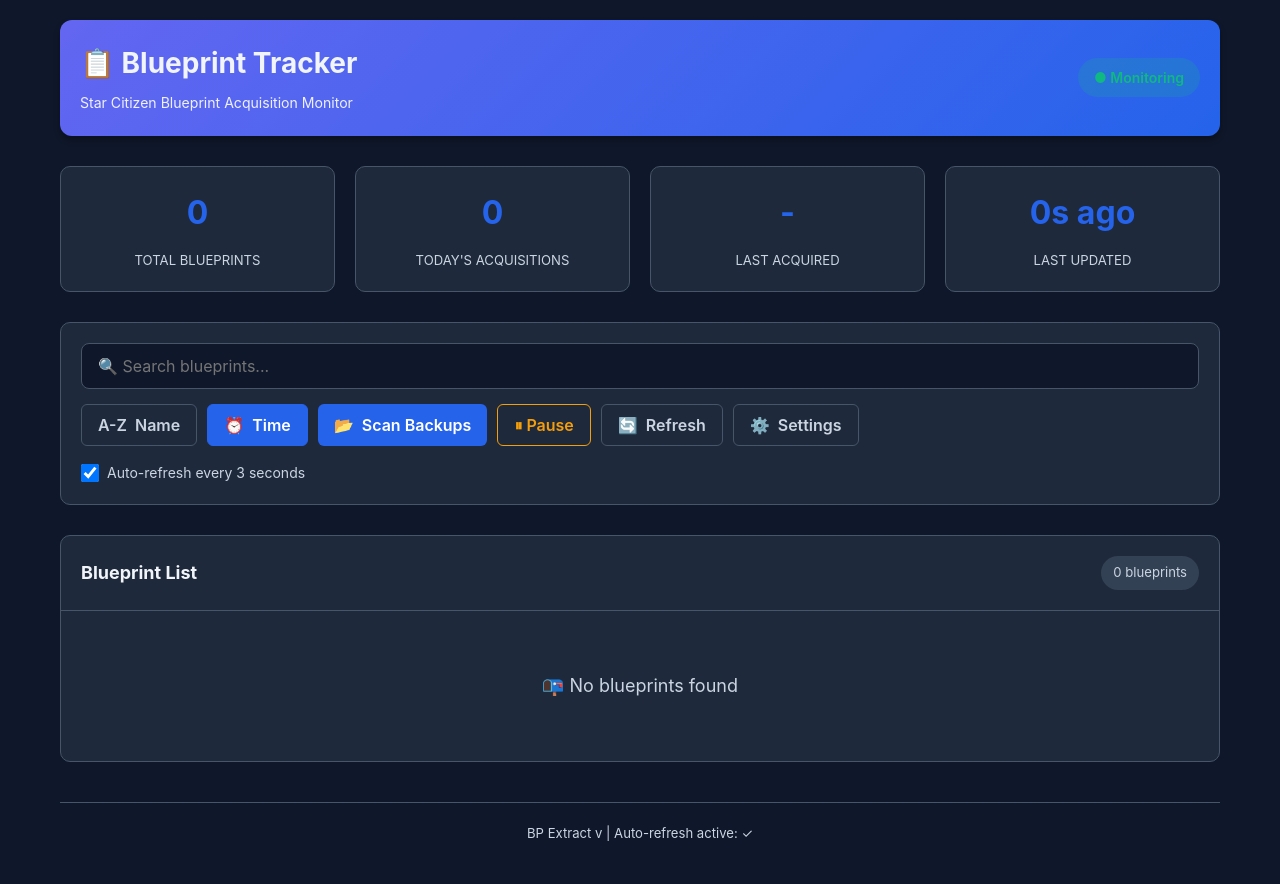
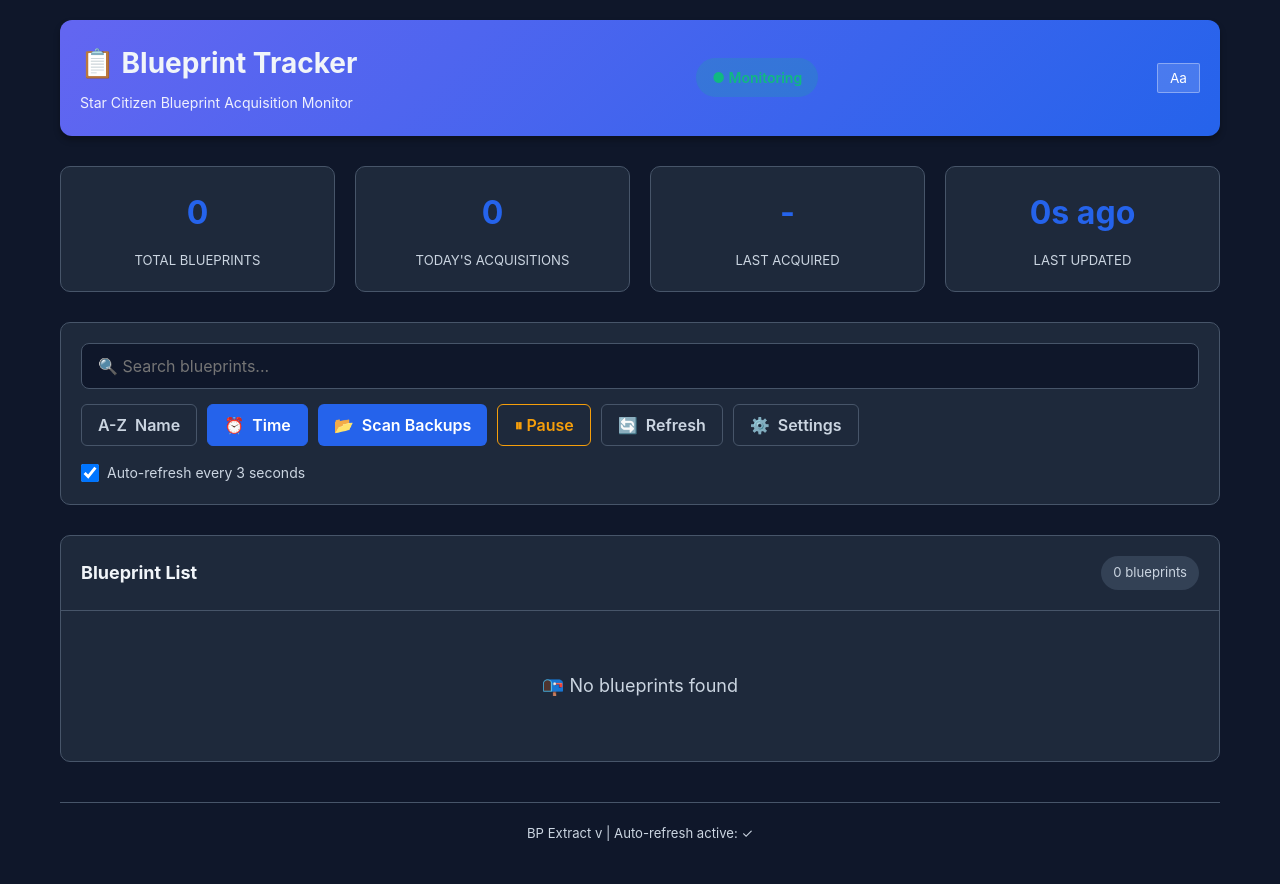
Before and after one commit to jonigirl/bp-extract, a Flask app: template templates/index.html in a window 1280 px wide. Run offline with Flask 3, Linux system fonts and the light colour scheme; the template is opened without the code that fills it, so the values that code supplies are empty; some web fonts are replaced.

Commit message:
Add Atkinson Hyperlegible font with OpenDyslexic opt-in

```diff
--- a/app.py
+++ b/app.py
@@ -9,8 +9,6 @@ from datetime import datetime
 from io import StringIO
 from pathlib import Path
 
-from flask import Flask, abort, jsonify, redirect, render_template, request, url_for
-
 from config import get_config, get_or_create_secret_key
 from core import (
     get_blueprints_from_json,
@@ -18,8 +16,9 @@ from core import (
     scan_backups,
     tail_log,
 )
+from flask import Flask, abort, jsonify, redirect, render_template, request, url_for
 
-APP_VERSION = "0.4.0"
+APP_VERSION = "0.4.6"
 
 
 def get_base_dir() -> Path:
--- a/pyproject.toml
+++ b/pyproject.toml
@@ -1,6 +1,6 @@
 [project]
 name = "bp-extract"
-version = "0.4.5"
+version = "0.4.6"
 description = "Star Citizen Blueprint Acquisition Tracker with Web Interface"
 readme = "README.md"
 requires-python = ">=3.12"
--- a/static/style.css
+++ b/static/style.css
@@ -24,7 +24,7 @@
 
 body {
   font-family:
-    "OpenDyslexic",
+    "Atkinson Hyperlegible",
     -apple-system,
     BlinkMacSystemFont,
     "Segoe UI",
@@ -34,6 +34,16 @@ body {
   color: var(--text-primary);
   font-size: 14px;
   line-height: 1.65;
+}
+
+body.od-mode {
+  font-family:
+    "OpenDyslexic",
+    -apple-system,
+    BlinkMacSystemFont,
+    "Segoe UI",
+    Roboto,
+    sans-serif;
 }
 
 input,
@@ -47,6 +57,25 @@ textarea {
   max-width: 1200px;
   margin: 0 auto;
   padding: 20px;
+}
+
+/* Font toggle button */
+.font-toggle-btn {
+  background: rgba(255, 255, 255, 0.15);
+  border: 1px solid rgba(255, 255, 255, 0.35);
+  border-radius: 2px;
+  color: #fff;
+  font-family: inherit;
+  font-size: 0.85rem;
+  padding: 6px 12px;
+  cursor: pointer;
+  flex-shrink: 0;
+}
+.font-toggle-btn:hover,
+.font-toggle-btn:focus-visible {
+  background: rgba(255, 255, 255, 0.25);
+  outline: 2px solid #fff;
+  outline-offset: 2px;
 }
 
 /* Header */
--- a/templates/index.html
+++ b/templates/index.html
@@ -4,6 +4,10 @@
     <meta charset="UTF-8" />
     <meta name="viewport" content="width=device-width, initial-scale=1.0" />
     <title>BP Extract - Blueprint Tracker</title>
+    <link
+      rel="stylesheet"
+      href="https://fonts.cdnfonts.com/css/atkinson-hyperlegible"
+    />
     <link rel="stylesheet" href="https://fonts.cdnfonts.com/css/opendyslexic" />
     <link
       rel="stylesheet"
@@ -23,7 +27,44 @@
             >● Monitoring</span
           >
         </div>
+        <button
+          id="font-toggle-btn"
+          class="font-toggle-btn"
+          aria-label="Switch to OpenDyslexic font"
+          title="Toggle accessible font"
+        >
+          Aa
+        </button>
       </header>
+      <script>
+        (function () {
+          const btn = document.getElementById("font-toggle-btn");
+          const PREF_KEY = "bp_extract_font";
+          function applyFont(pref) {
+            document.body.classList.toggle("od-mode", pref === "opendyslexic");
+            btn.setAttribute(
+              "aria-label",
+              pref === "opendyslexic"
+                ? "Switch to Atkinson Hyperlegible font"
+                : "Switch to OpenDyslexic font",
+            );
+            btn.setAttribute(
+              "title",
+              pref === "opendyslexic"
+                ? "Font: OpenDyslexic (click to switch)"
+                : "Font: Atkinson Hyperlegible (click to switch)",
+            );
+          }
+          applyFont(localStorage.getItem(PREF_KEY) || "atkinson");
+          btn.addEventListener("click", function () {
+            const next = document.body.classList.contains("od-mode")
+              ? "atkinson"
+              : "opendyslexic";
+            localStorage.setItem(PREF_KEY, next);
+            applyFont(next);
+          });
+        })();
+      </script>
 
       <!-- Scan Progress Banner -->
       <div
```
Also changed, not shown: templates/setup.html (+19 -9 lines).
